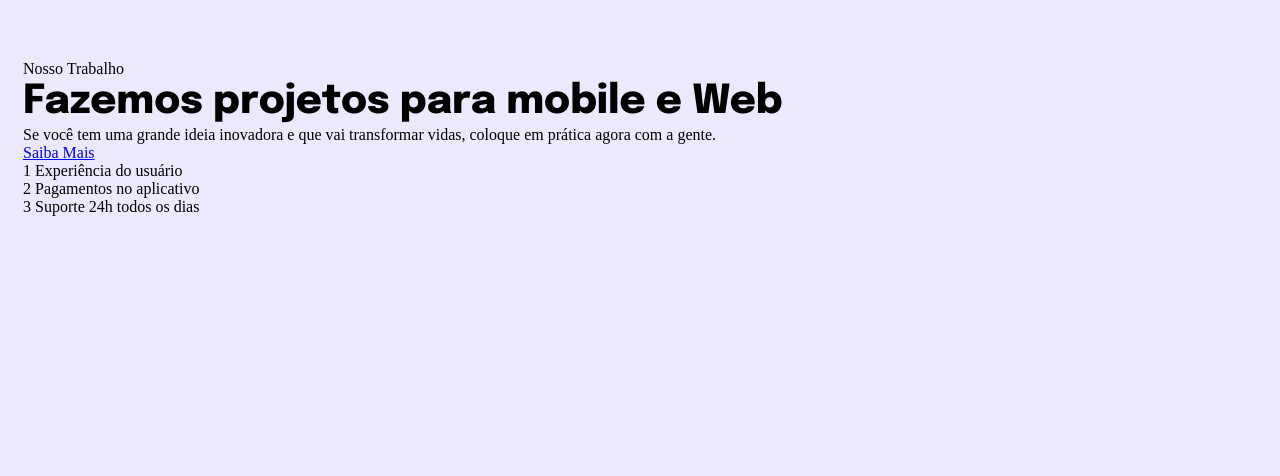
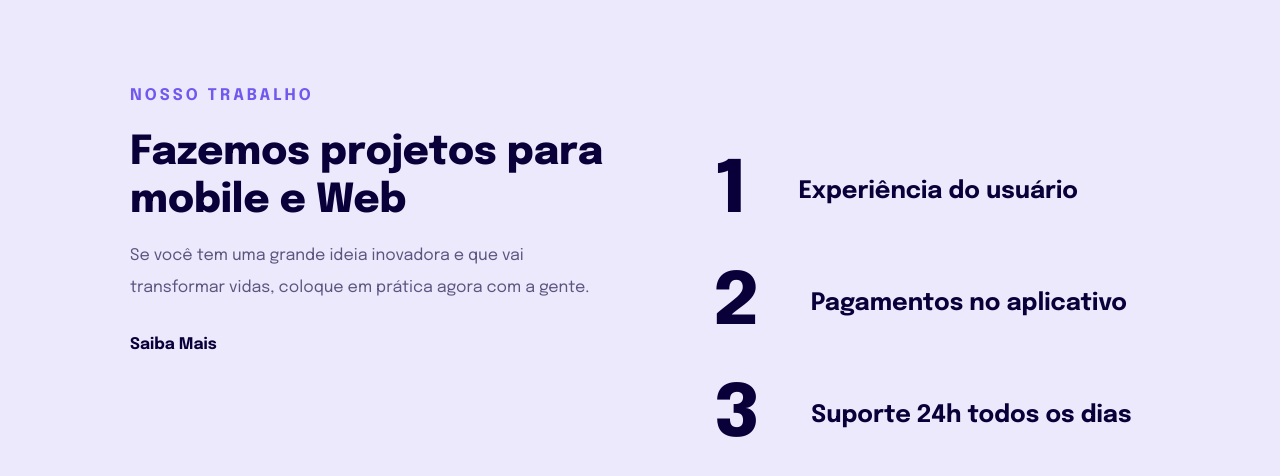
Before and after one commit to ViniciusBruno90/Explorer-06, a plain HTML site: page index.html in a window 1280 px wide. Drawn offline with Linux system fonts and the light colour scheme.

Commit message:
css/html complet

```diff
--- a/index.html
+++ b/index.html
@@ -10,12 +10,13 @@
 
     <link rel="stylesheet" href="style.css" />
     <link
-      href="https://fonts.googleapis.com/css2?family=Epilogue:wght@800&display=swap"
+      href="https://fonts.googleapis.com/css2?family=Epilogue:wght@100..900&display=swap"
       rel="stylesheet"
     />
   </head>
   <body>
     <main>
+      <div id="rigth">
         <p>Nosso Trabalho</p>
         <h1>Fazemos projetos para mobile e Web</h1>
 
@@ -24,12 +25,15 @@
           coloque em prática agora com a gente.
         </p>
         <a href="#">Saiba Mais</a>
+      </div>
 
+      <div id="left">
         <ul>
           <li><span>1</span> Experiência do usuário</li>
           <li><span>2</span> Pagamentos no aplicativo</li>
           <li><span>3</span> Suporte 24h todos os dias</li>
         </ul>
+      </div>
     </main>
   </body>
 </html>
--- a/style.css
+++ b/style.css
@@ -3,8 +3,6 @@
   padding: 0;
   box-sizing: border-box;
 }
-
-
 
 /* REM   = Root EM
   1 REM = 16px
@@ -12,22 +10,131 @@
   sendo 40px = 40/16 = 2,5 REM
 */
 :root {
-    font-size: 62.5%; /* 10px*/
+  font-size: 62.5%; /* 10px*/
   --color-backgroud: #ece9fd;
+  --color-work: #7158ef;
+  --color-work2: #927df8;
+  --color-h1: #090039;
+  --color-palfa: rgba(10, 0, 57, 0.64);
+  --color-a: #090039;
+}
+
+body {
+  font-family: "Epilogue", sans-serif;
+
+  background: var(--color-backgroud);
+
+  padding: 6rem 2.3rem 6.6rem;
+  font-size: 1.6rem;
+}
+
+main {
+  max-width: 33rem; /*max-width = largura maxima*/
+
+  margin: 0 auto; /* top e butto 0 e laterais automatico*/
+}
+
+h1 {
+  font-weight: 800;
+  font-size: 4rem;
+  line-height: 4.8rem;
+
+  color: var(--color-h1);
+
+  margin-bottom: 1.5rem;
+}
+
+main p:first-child {
+  color: var(--color-work);
+  font-weight: bold;
+
+  letter-spacing: 3px; /* letter spacing é o espaçaento entra as letras*/
+  text-transform: uppercase; /* transformação de texto para,maiúscula*/
+  line-height: 3.2rem;
+
+  margin-bottom: 1.7rem;
+}
+
+main p:first-child:hover {
+  color: var(--color-work2);
+}
+
+h1 + p {
+  color: var(--color-palfa);
+  line-height: 3.2rem;
+
+  margin-bottom: 3.2rem;
+}
+
+a {
+  color: var(--color-a);
+  font-weight: bold;
+  text-decoration: none;
+}
+a:hover {
+  color: var(--color-work);
+  font-weight: bold;
 }
 
 ul {
   list-style: none;
+  margin-top: 7.2rem;
 }
 
-body {
-  background: var(--color-backgroud);
-  padding: 6.0rem 2.3rem 6.6rem;
-  font-size: 1.6rem;
+ul li {
+  font-weight: 700;
+  font-size: 2.4rem;
+  line-height: 3.2rem;
+
+  color: var(--color-a);
+
+  max-width: 25.7rem;
+
+  display: flex;
+  align-items: flex-start; /*o FLEX-START vai pegar o elemento e alinha ele partindo da parte de cima do item*/
+  gap: 3.8rem;
 }
 
-h1 {
-  font-family: "Epilogue", sans-serif;
-  font-size: 4.0rem;
-  line-height: 4.8rem;
+ main #left li + li{
+    margin-top: 3.2rem;
+  }
+
+ul li span {
+  font-weight: 800;
+  font-size: 7.2rem;
+  line-height: 8rem;
+
+  letter-spacing: -2px; /* letter spacing é o espaçaento entra as letras*/
+
+  color: var(--color-a);
 }
+
+/*media queries */
+/*media (min-width: 500px onde 500px pra cima pega o body
+@media (min-width: 40em){   "40em = a 640px em é uma unidade de medida flexivel"
+  body{
+    background: red;
+  }
+}
+*/
+/*media queries  aqui entra a brincadeira da responsividade*/
+@media (min-width: 700px) {
+  body {
+    padding: 8rem;
+  }
+  main {
+    max-width: 1020px;
+    display: flex;
+    gap: 10rem;
+  }
+  main #rigth {
+    max-width: 484px;
+  }
+
+  main #left li {
+    gap: 5.3rem;
+    max-width: 420px;
+
+    align-items: center;
+  }
+}
```
Lines whose indentation alone changed are shown as unchanged.
